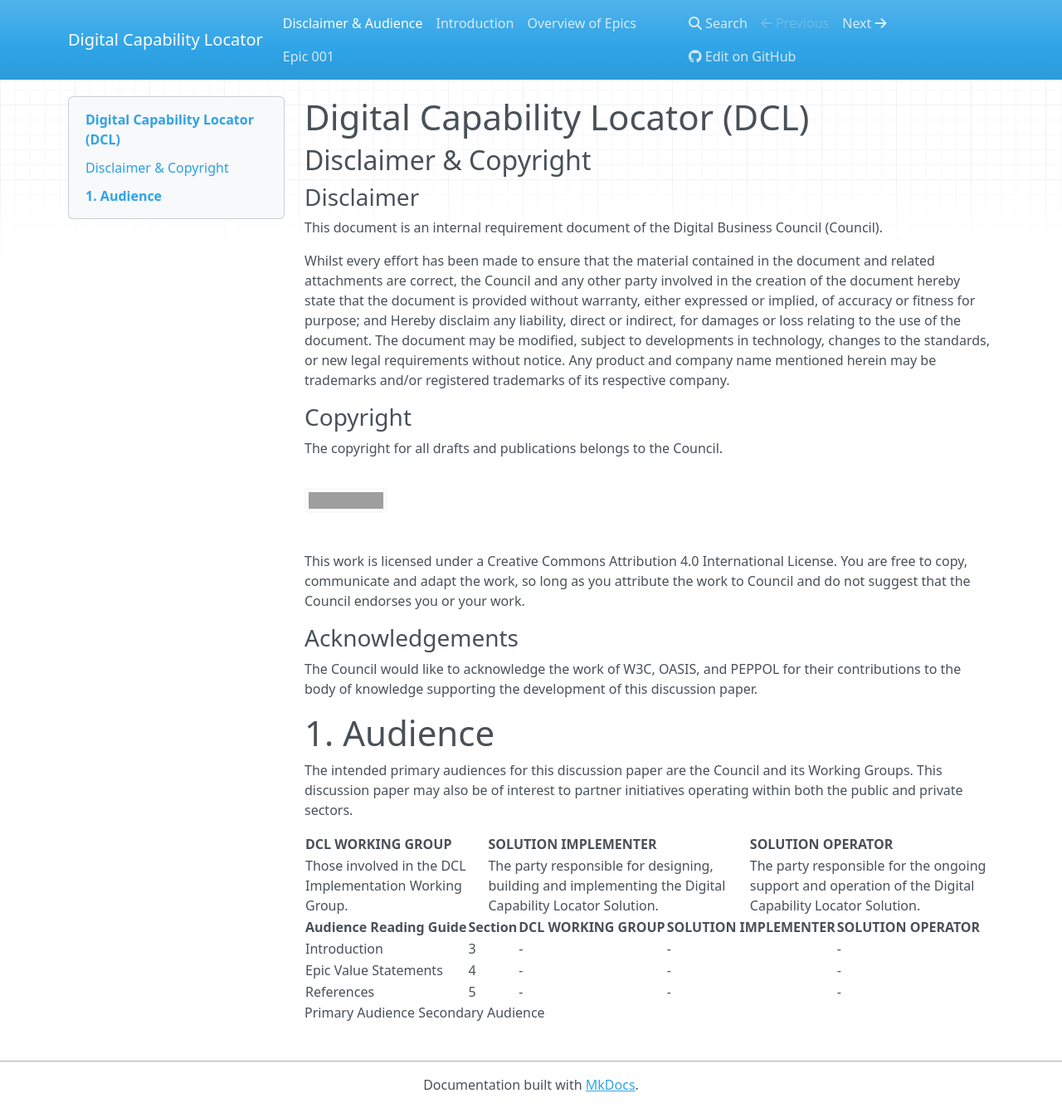
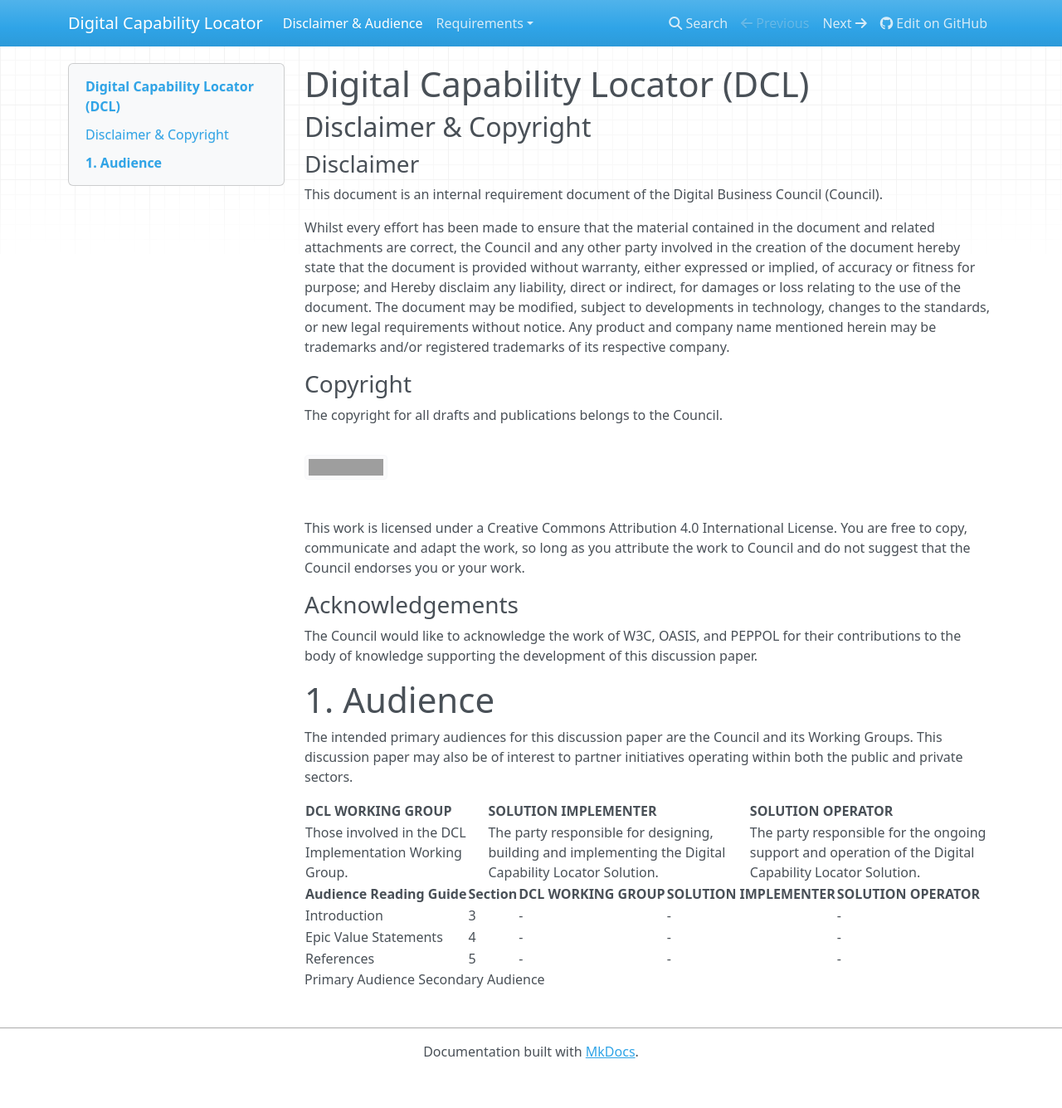
Before and after one commit to Digital-Business-Council/Digital-Capability-Locator, an MkDocs documentation site: the page built from docs/index.md, in a window 1280 px wide and 1335 px high. Shown: the whole window at 83% size. Built offline with MkDocs 1.6.1, drawn with Linux system fonts in a browser that asks for light colours; nearby versions of some CDN libraries; old or Windows-style settings are respelled for this version of MkDocs; part of the change alters nothing that is shown; grey boxes are pictures that could not be loaded.

Commit message:
updated structure

```diff
--- a/mkdocs.yml
+++ b/mkdocs.yml
@@ -2,7 +2,9 @@ site_name: Digital Capability Locator
 repo_url: https://github.com/Digital-Business-Council/Digital-Capability-Locator
 pages:
     - 'Disclaimer & Audience': 'index.md'
-    - 'Introduction': 'Introduction.md'
-    - 'Overview of Epics': 'Epics.md'
-    - 'Epic 001': 'Epic001.md'
+    - Requirements:
+        - 'Introduction': 'Introduction.md'
+        - Epics:
+            - 'Overview of Epics': 'Epics.md'
+            - 'Epic 001': 'Epic001.md'
 theme: mkdocs
```
